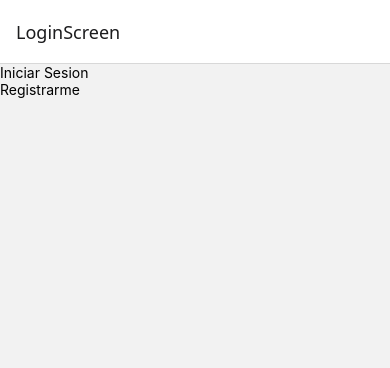
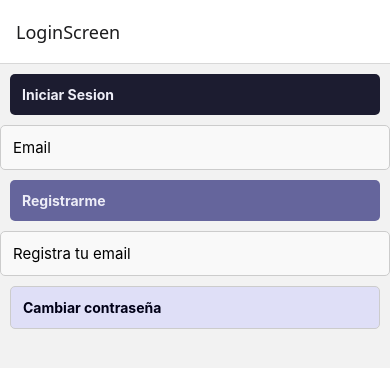
Before and after one commit to gabrielaher94/Proyecto_Prog_Movil, a React Native app in the folder ProyectoClase/: screen /LoginScreen in a window 390 px wide. Shown: the top 368 px of the page. Built offline with nearby package versions, Linux system fonts and the light colour scheme.

Commit message:
Login con sus respectivos Botone.

```diff
--- a/ProyectoClase/package.json
+++ b/ProyectoClase/package.json
@@ -19,7 +19,8 @@
     "react": "19.1.0",
     "react-native": "0.80.2",
     "react-native-safe-area-context": "^5.6.0",
-    "react-native-screens": "^4.13.1"
+    "react-native-screens": "^4.13.1",
+    "react-native-vector-icons": "^9.2.0"
   },
   "devDependencies": {
     "@babel/core": "^7.25.2",
--- a/ProyectoClase/src/components/CustomButton.tsx
+++ b/ProyectoClase/src/components/CustomButton.tsx
@@ -9,16 +9,17 @@ type Props={
 }
 //componentes con props
 export default function CustomButton({title, onPress, variant ='primary'}:Props){
+    const styles =getStyles(variant);
     return(
-    <TouchableOpacity onPress={onPress}>
-        <Text>{title} </Text>
+    <TouchableOpacity onPress={onPress} style={styles.button} >
+        <Text style={styles.text}>{title} </Text>
     </TouchableOpacity>
   );
 }
 //funcion con parametros para generar estilo
 const getStyles =(variant:'primary' |'secondary' | 'tertiary')=>{
 
-    StyleSheet.create({
+    return StyleSheet.create({
         button:{
             padding: 12,
             margin: 10,
--- /dev/null
+++ b/ProyectoClase/src/components/CustomInput.tsx
@@ -0,0 +1,78 @@
+import React from "react";
+import {Text, View,TextInput,StyleSheet, KeyboardTypeOptions} from "react-native";
+
+//import Icon from "react-native-vector-icons/FontAwesome";
+
+
+type Props = {
+    value : string;
+    type? : 'text' | 'password' | 'email'|'number'| 'numeric';
+    onChange: (text:string) => void;
+    required?: boolean;
+    title: string;
+
+}
+
+export default function CustomInput({value, type ='text', onChange, title ,required}: Props) {
+
+
+    const isPasswordField = type === 'password';
+
+    const keyboardType : KeyboardTypeOptions = type === 'email' ? 'email-address' : type === 'number' ? 'number-pad' : type === 'numeric' ? 'numeric' : 'default';
+
+
+
+    'default';
+    const getError =()=>{
+        if( required! && value) return "Este campo es obligatorio";
+        if(type === 'email' && value.includes('@')) return "El correo no es valido";
+        if(type === 'password' && value.length < 4) return "La contraseña debe tener al menos 6 caracteres";
+    }
+    const error = getError();
+
+    return (
+        <View style={styles.inputContainer}>
+
+            <TextInput
+            style={[styles.input, error ? styles.inputError : null]}
+            placeholder={title}
+            value={value}
+            onChangeText={onChange}
+            secureTextEntry={type === 'password'}
+            keyboardType={keyboardType}
+
+            />
+            <Text style={styles.error}>{error}</Text>
+            {/*isPasswordField && <Icon name="lock" size={20} color="#000" />*/}
+
+        </View>
+    );
+
+}
+
+const styles = StyleSheet.create({
+    input: {
+        flex: 1,
+        paddingVertical: 12,
+        fontSize: 15,
+        color: 'black',
+
+
+    },
+    inputError: {
+        borderColor: 'red',
+    },
+    error : {
+        color: 'red',
+        fontSize: 12,
+    },
+    inputContainer: {
+        flexDirection: 'row',
+        alignItems: 'center',
+        borderWidth: 1,
+        borderColor: '#ccc',
+        borderRadius: 5,
+        paddingHorizontal: 12,
+        backgroundColor: '#f9f9f9ff',
+    }
+})
--- a/ProyectoClase/src/screens/Login.tsx
+++ b/ProyectoClase/src/screens/Login.tsx
@@ -1,11 +1,28 @@
+
 import { View } from "react-native";
 import CustomButton from "../components/CustomButton";
+import CustomInput from "../components/CustomInput";
+import { useState } from "react";
+export default function Login (){
 
-export default function Login (){
+    const [email, setemail] = useState("")
     return(
         <View>
-        <CustomButton title="Iniciar Sesion" onPress={()=>{}}/>
-        <CustomButton title= "Registrarme" onPress ={()=>{}}/>
+        <CustomButton title="Iniciar Sesion"
+        onPress={()=>{}}/>
+        <CustomInput title = "Email"
+        value={email}
+        type="email"
+        onChange={setemail}/>
+
+        <CustomButton title= "Registrarme"
+        onPress ={()=>{}}variant={'secondary'}/>
+        <CustomInput title = "Registra tu email"
+        value=""
+        type="email"
+        onChange={()=>{}}/>
+        <CustomButton title= "Cambiar contraseña"
+        onPress ={()=>{}}variant={'tertiary'}/>
         </View>
     );
 }
```
Also changed, not shown: 1 other file (tests, documents, lock files or other folders).
